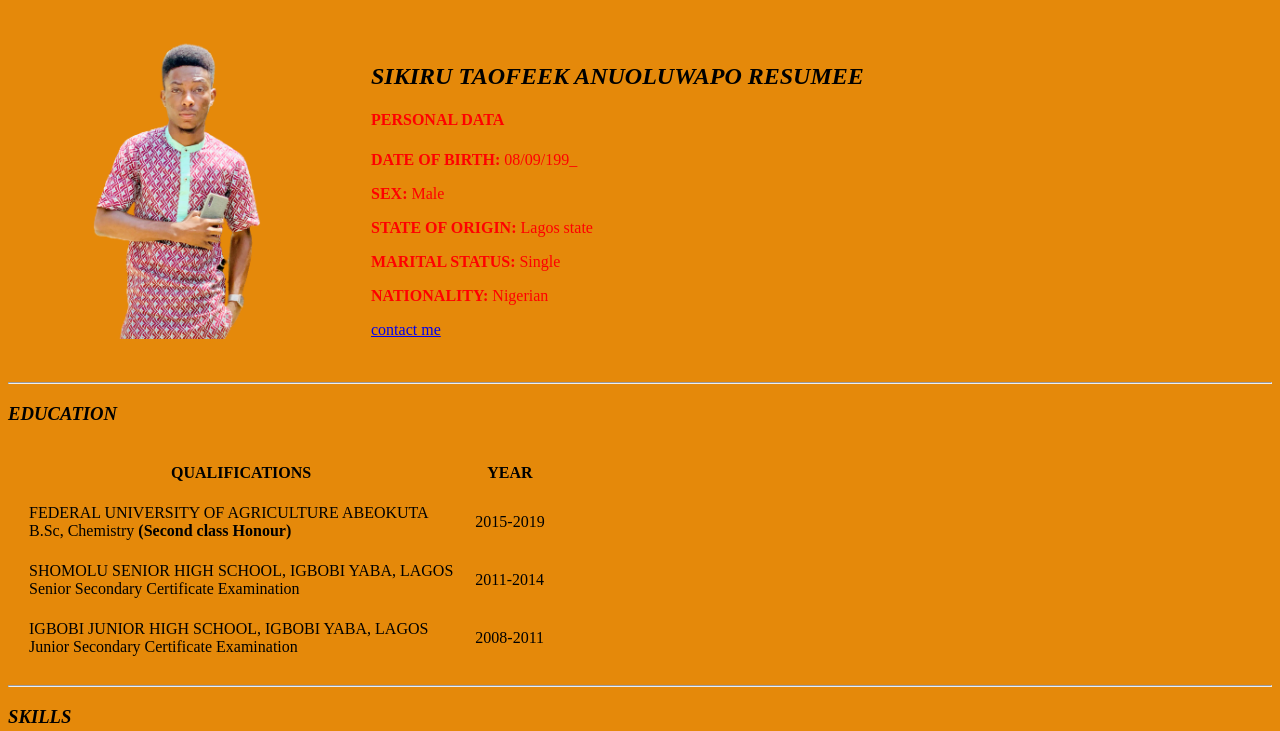
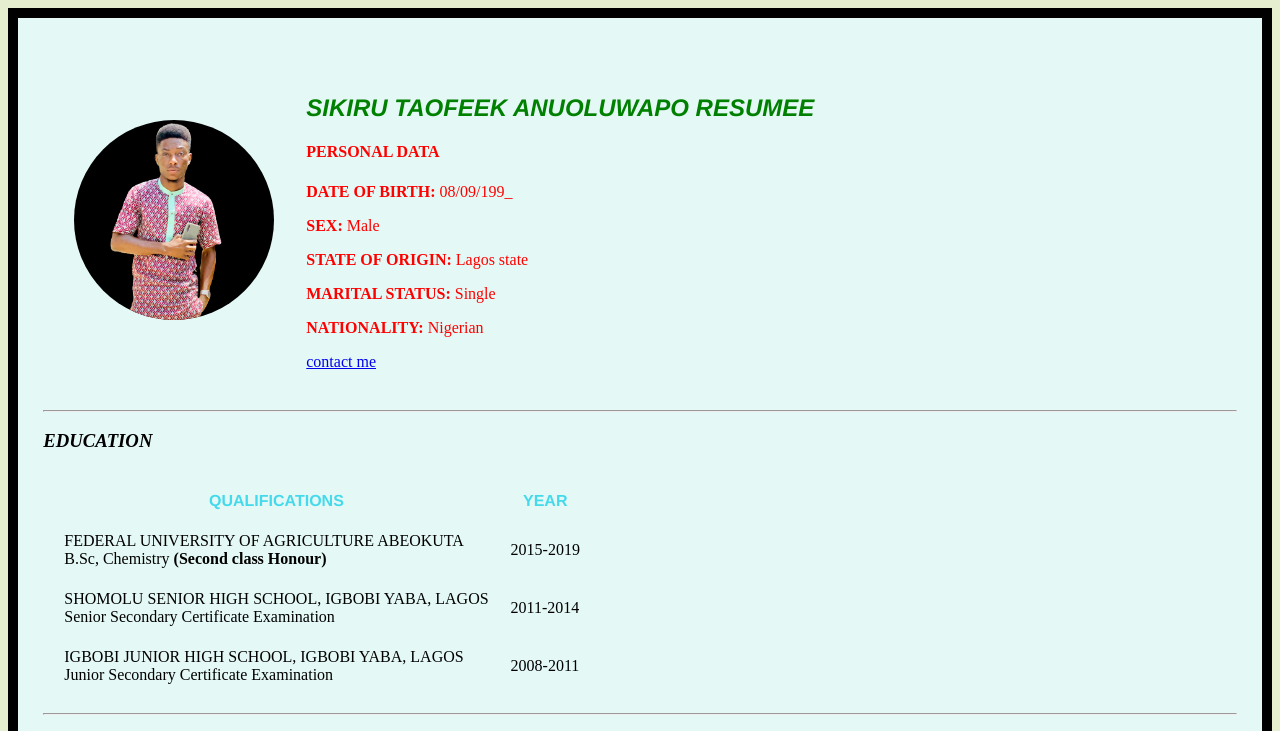
Before and after one commit to FLEXIBLEJNR/CV, a plain HTML site: page index.html in a window 1280 px wide. Shown: the top 731 px of the page. Drawn offline with Linux system fonts and the light colour scheme.

Commit message:
Add files via upload

```diff
--- /dev/null
+++ b/css/styles.css
@@ -0,0 +1,49 @@
+
+
+/***************************Tag Selector********************/
+
+p {
+    color: red;
+  }
+  body {
+    background-color: #e5eece
+  }
+
+
+
+
+h1{
+color: #66bfbf;
+}
+
+h2{
+color: #66bfbf; font-family: 'Franklin Gothic Medium', 'Arial Narrow', Arial, sans-serif;
+}
+
+img:hover {
+background-color: rgb(105, 91, 12);
+}
+div{
+    background-color: #E4F9F5;
+}
+
+th{
+color: rgb(69, 217, 236); font-family: 'Franklin Gothic Medium', 'Arial Narrow', Arial, sans-serif;
+}
+td{
+font-family: 'Times New Roman', Times, serif;
+}
+/***************************Class Selector******************/
+.taopics {
+    background-color: black; border-radius: 100%;
+}
+/**************************Id Selector***********************/
+#heading {
+    color: green;
+    }
+    #page{
+        border-style: 100%; padding: 2%; border: solid black 10px;
+    }
+    #contact{
+        padding: 2%; border: solid black 10px;
+    }
--- a/index.html
+++ b/index.html
@@ -4,19 +4,21 @@
     <meta charset="UTF-8">
     <meta http-equiv="X-UA-Compatible" content="IE=edge">
     <meta name="viewport" content="width=device-width, initial-scale=1.0">
-    <link  rel="stylesheet" href="main.css"/>
+    <link rel="stylesheet" href="css/styles.css">
+    <link rel="icon" href="favicon.ico">
     <title>SIKIRU'S Personal Site</title>
 
 </head>
 
 <body>
+    <div id=page>
+
+        <div>
             <table cellspacing=30>
                 <tr>
-   <td><img src="image/tao (2).png" width="300" height="300" alt="Taofeek pics">
+                   <td><img class="taopics" src="image/tao (2).png" width="200" height="200" alt="Taofeek pics">
                    </td>
-   <td><h2>
-    <em> SIKIRU TAOFEEK ANUOLUWAPO RESUMEE</em>
-     </h2>
+                   <td><h2 id="heading"> <em> SIKIRU TAOFEEK ANUOLUWAPO RESUMEE</em> </h2>
                      <h4> <b><p>PERSONAL DATA</p></b></h4>
                      <p><B>DATE OF BIRTH:</B> 08/09/199_</p>
                      <p><B>SEX: </B>Male</p>
@@ -26,6 +28,7 @@
                      <a href="Contact.html">contact me</a></td>
                 </tr>
                 </table>
+        </div>
 
 
         <hr>
@@ -132,7 +135,7 @@
         <H3><p>INTERESTS</p></H3>
         <P>Travelling, Board games(Chess,Scrabble,Ludo), meeting new people.</P>
         <hr>
-    <H3><p>LANGUAGES</p></H3>
+        <H3>LANGUAGES</H3>
         <table cellspacing=20>
             <tr>
                 <td><table>
@@ -152,3 +155,5 @@
 
     </body>
     </html>
+
+    </div>
```
Also changed, not shown: Contact.html (+11 -3 lines), favicon.ico (added). Lines whose indentation alone changed are shown as unchanged.
